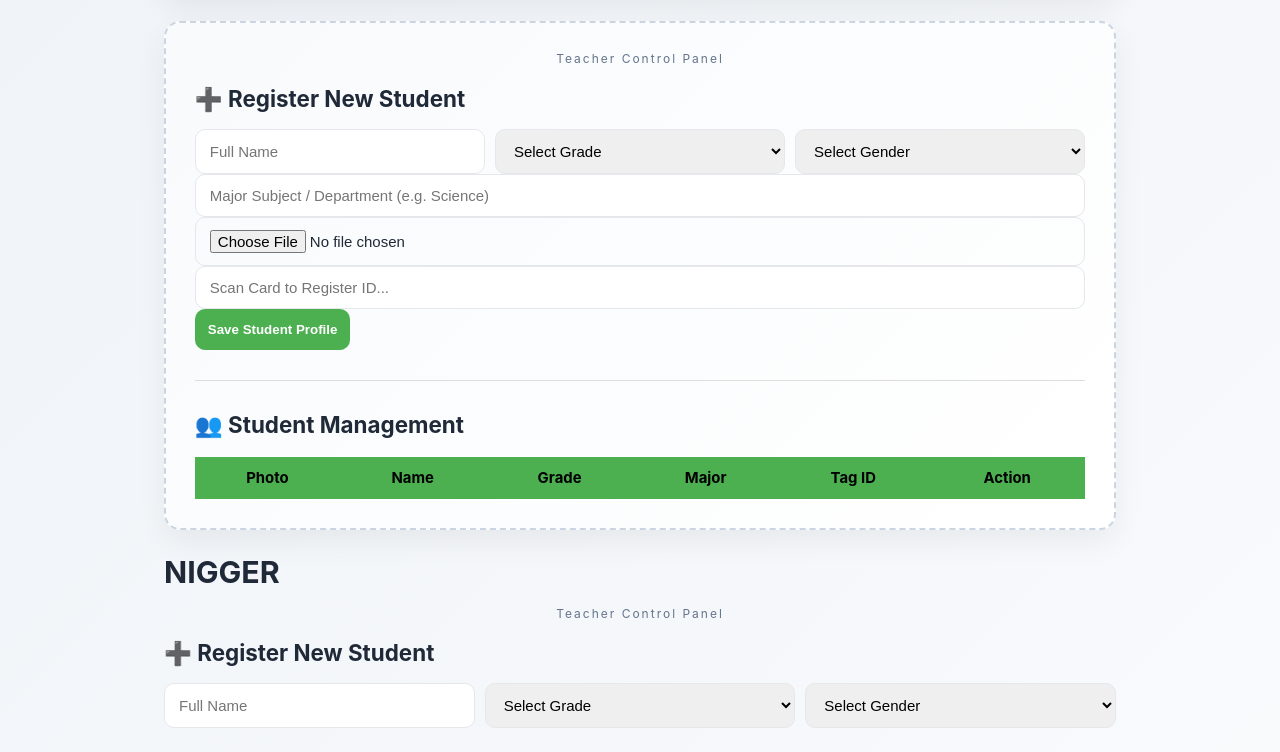
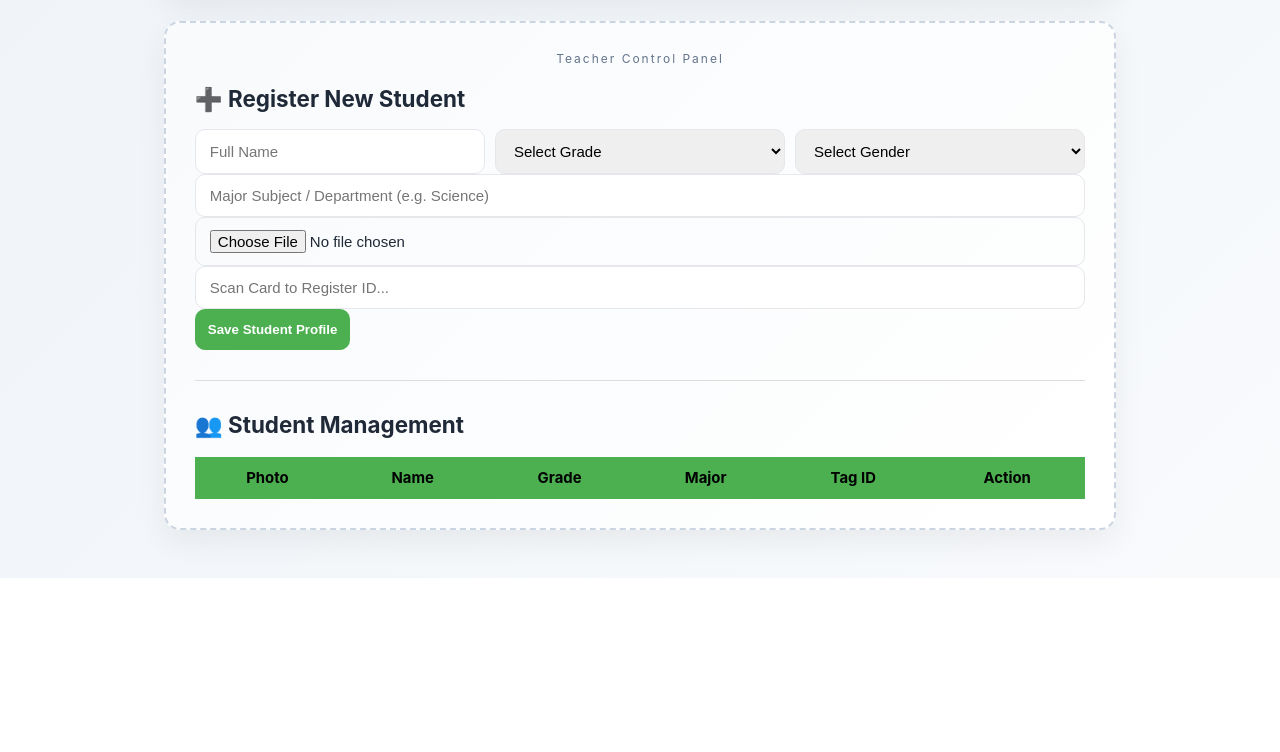
Before and after one commit to pannatat1/Fann-ID-Project, a plain HTML site: page index.html in a window 1280 px wide. Shown: the part 414-1166 px from the top of the page. After the commit the page ends 992 px from the top, so only its background shows below. Drawn offline with Linux system fonts and the light colour scheme; no server answers.

Commit message:
Update index.html

```diff
--- a/index.html
+++ b/index.html
@@ -424,29 +424,5 @@ const firebaseConfig = {
       });
   });
 </script>
-    <h1>NIGGER</h1>
-    <div class="Niggers">
-    <div class="admin-title">Teacher Control Panel</div>
-    <h2>➕ Register New Student</h2>
-
-    <div class="form-grid">
-        <input type="text" id="regName" placeholder="Full Name">
-        <select id="regGrade">
-            <option value="" disabled selected>Select Grade</option>
-            <option value="Grade 1">Grade 1</option><option value="Grade 2">Grade 2</option>
-            <option value="Grade 3">Grade 3</option><option value="Grade 4">Grade 4</option>
-            <option value="Grade 5">Grade 5</option><option value="Grade 6">Grade 6</option>
-            <option value="Grade 7">Grade 7</option><option value="Grade 8">Grade 8</option>
-            <option value="Grade 9">Grade 9</option><option value="Grade 10">Grade 10</option>
-            <option value="Grade 11">Grade 11</option><option value="Grade 12">Grade 12</option>
-            <option value="Teacher">Teacher</option>
-        </select>
-        <select id="regGender">
-            <option value="" disabled selected>Select Gender</option>
-            <option value="Male">Male</option>
-            <option value="Female">Female</option>
-            <option value="Other">Other</option>
-        </select>
-    </div>
 </body>
 </html>
```
